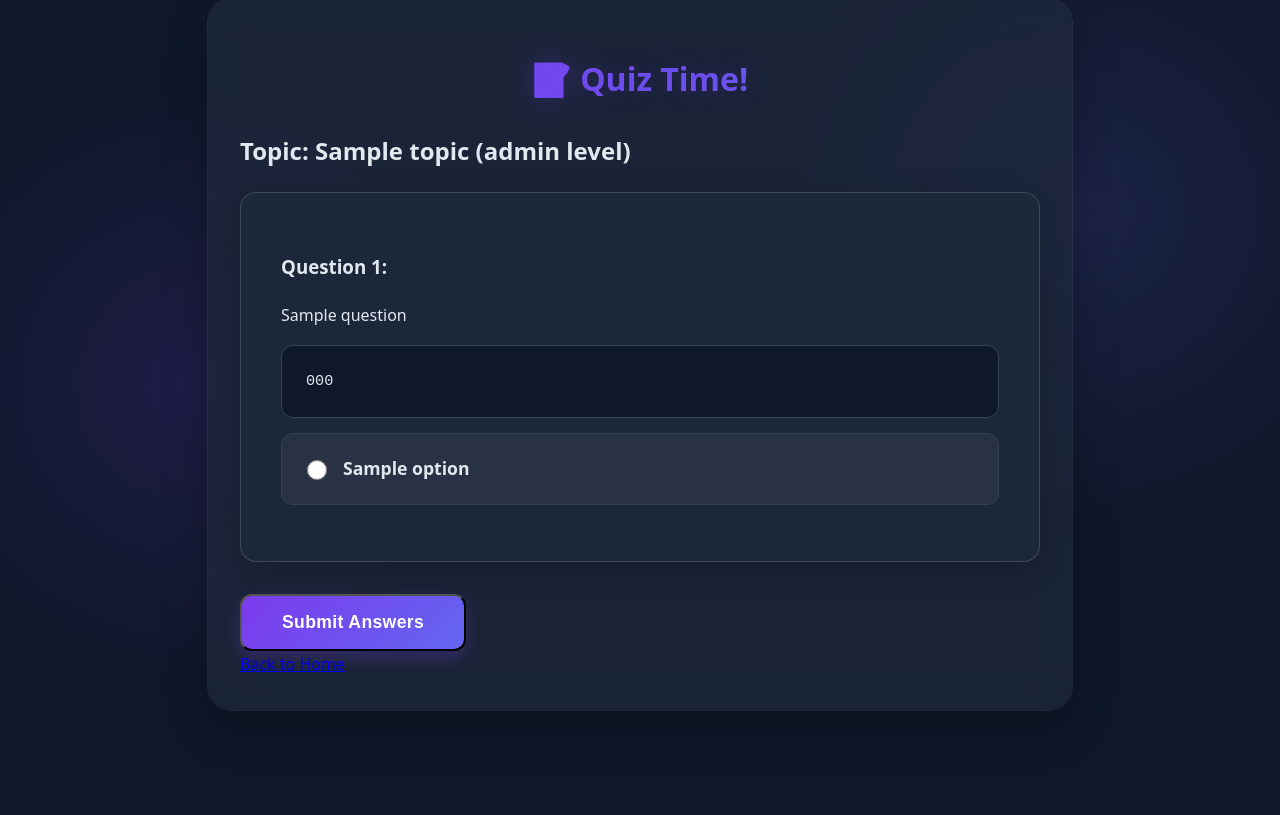
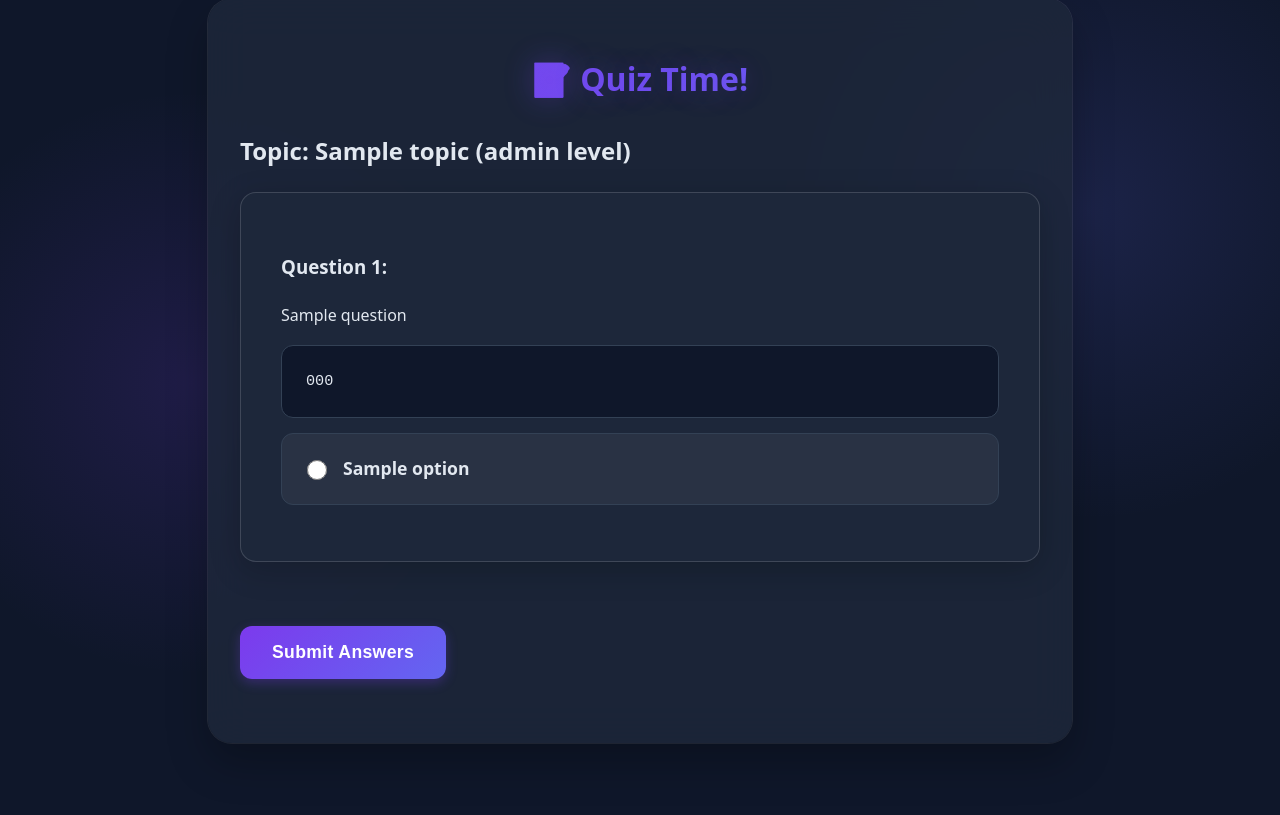
Before and after one commit to Deepak8260/AI-Quiz-Generator, a FastAPI app: template templates/quiz.html in a window 1280 px wide. Shown: the part 49-864 px from the top of the page. Run offline with FastAPI, Linux system fonts and the light colour scheme; the template is opened without the code that fills it: most values are stand-ins (such as "Sample title", 1, 10 or a date in 2020).

Commit message:
Version 1.0 fully ready

```diff
--- a/static/styles.css
+++ b/static/styles.css
@@ -179,10 +179,56 @@ input:focus, select:focus {
     box-shadow: 0 12px 20px rgba(124, 58, 237, 0.35);
 }
 
-/* Update the action buttons styles */
+/* Add this to match the action buttons styling */
+.submit-answers-container {
+    display: flex;
+    justify-content: space-between;
+    align-items: center;
+    margin-top: 2rem;
+    padding: 2rem 0;
+    width: 100%;
+}
+
+.submit-btn{
+    display: inline-flex;
+    align-items: center;
+    justify-content: center;
+    color: white;
+    text-decoration: none;
+    padding: 1rem 2rem;
+    border-radius: 12px;
+    background: linear-gradient(135deg, var(--primary-color), var(--secondary-color));
+    font-weight: 600;
+    font-size: 1.1rem;
+    transition: all 0.3s ease;
+    box-shadow: 0 4px 12px rgba(124, 58, 237, 0.3);
+    margin: 0;
+    border: none;
+    cursor: pointer;
+}
+
+.submit-btn:hover, .bottom-back-home:hover {
+    transform: translateY(-2px);
+    box-shadow: 0 8px 20px rgba(124, 58, 237, 0.4);
+    opacity: 0.9;
+}
+
+@media (max-width: 768px) {
+    .submit-answers-container {
+        flex-direction: column;
+        gap: 1rem;
+    }
+
+    .submit-btn, .bottom-back-home {
+        width: 100%;
+        text-align: center;
+    }
+}
+
+/* Action buttons container */
 .action-buttons {
     display: flex;
-    justify-content: space-between;
+    justify-content: space-between;  /* Changed from flex-start to space-between */
     align-items: center;
     margin-top: 2rem;
     padding: 2rem 0;
--- a/templates/quiz.html
+++ b/templates/quiz.html
@@ -37,11 +37,11 @@
                     </div>
                 {% endfor %}
 
-                <button type="submit" class="submit-btn">Submit Answers</button>
+                <div class="submit-answers-container">
+                    <button class="submit-btn">Submit Answers</button>
+                </div>
             </form>
         {% endif %}
-
-        <a href="/" class="back-btn">Back to Home</a>
     </div>
 </body>
 </html>
```
